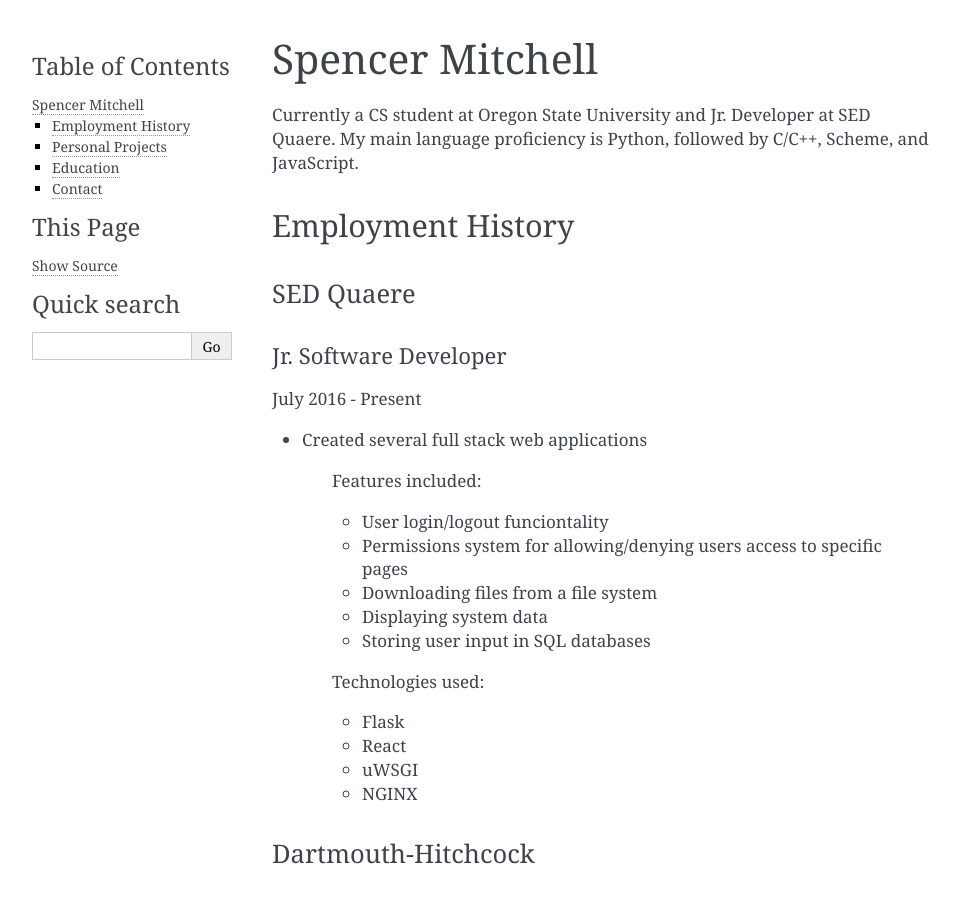
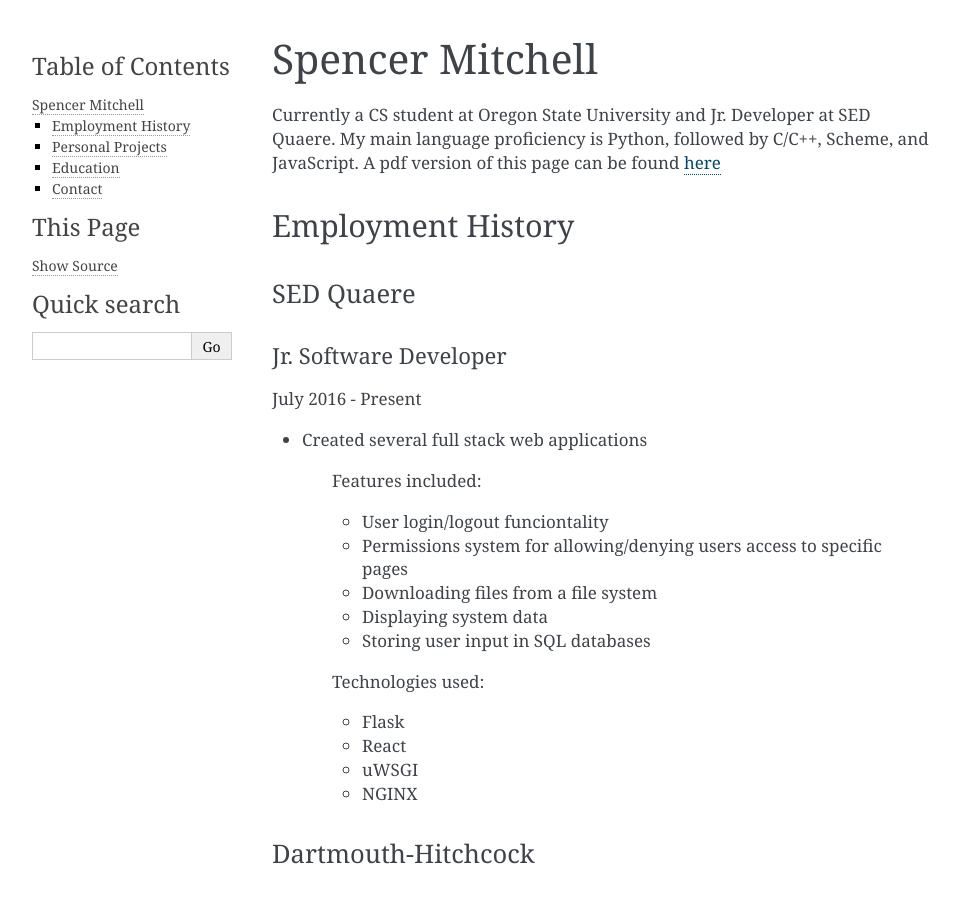
Before and after one commit to smitchell556/smitchell556.github.io, a Sphinx documentation site: the page built from docs/index.rst, in a window 1280 px wide and 900 px high. Shown: the whole window, without its empty margins (148-1108 px from the left). Built offline with Sphinx 7.4.7, drawn with Linux system fonts in a browser that asks for light colours.

Commit message:
upload pdf

```diff
--- a/docs/conf.py
+++ b/docs/conf.py
@@ -31,7 +31,7 @@
 # Add any Sphinx extension module names here, as strings. They can be
 # extensions coming with Sphinx (named 'sphinx.ext.*') or your custom
 # ones.
-extensions = ['sphinx.ext.githubpages']
+extensions = ['sphinx.ext.githubpages', 'rst2pdf.pdfbuilder']
 
 # Add any paths that contain templates here, relative to this directory.
 templates_path = ['_templates']
@@ -154,3 +154,12 @@
      author, 'Resume', 'One line description of project.',
      'Miscellaneous'),
 ]
+
+
+# -- Options for PDF output -----------------------------------------------
+
+pdf_documents = [
+    ('index', u'resume', u'Spencer Mitchell', u'Spencer Mitchell')
+]
+
+pdf_toc_depth = 1
--- a/docs/index.rst
+++ b/docs/index.rst
@@ -12,7 +12,8 @@
 
 Currently a CS student at Oregon State University and Jr. Developer at SED
 Quaere. My main language proficiency is Python, followed by C/C++, Scheme, and
-JavaScript.
+JavaScript. A pdf version of this page can be found
+`here <https://github.com/smitchell556/smitchell556.github.io/blob/master/resume.pdf>`_
 
 
 ******************
--- a/index.html
+++ b/index.html
@@ -45,7 +45,8 @@
 <h1>Spencer Mitchell<a class="headerlink" href="#spencer-mitchell" title="Permalink to this headline">¶</a></h1>
 <p>Currently a CS student at Oregon State University and Jr. Developer at SED
 Quaere. My main language proficiency is Python, followed by C/C++, Scheme, and
-JavaScript.</p>
+JavaScript. A pdf version of this page can be found
+<a class="reference external" href="https://github.com/smitchell556/smitchell556.github.io/blob/master/resume.pdf">here</a></p>
 <div class="section" id="employment-history">
 <h2>Employment History<a class="headerlink" href="#employment-history" title="Permalink to this headline">¶</a></h2>
 <div class="section" id="sed-quaere">
```
Also changed, not shown: searchindex.js (+1 -1 lines), 3 other files.
